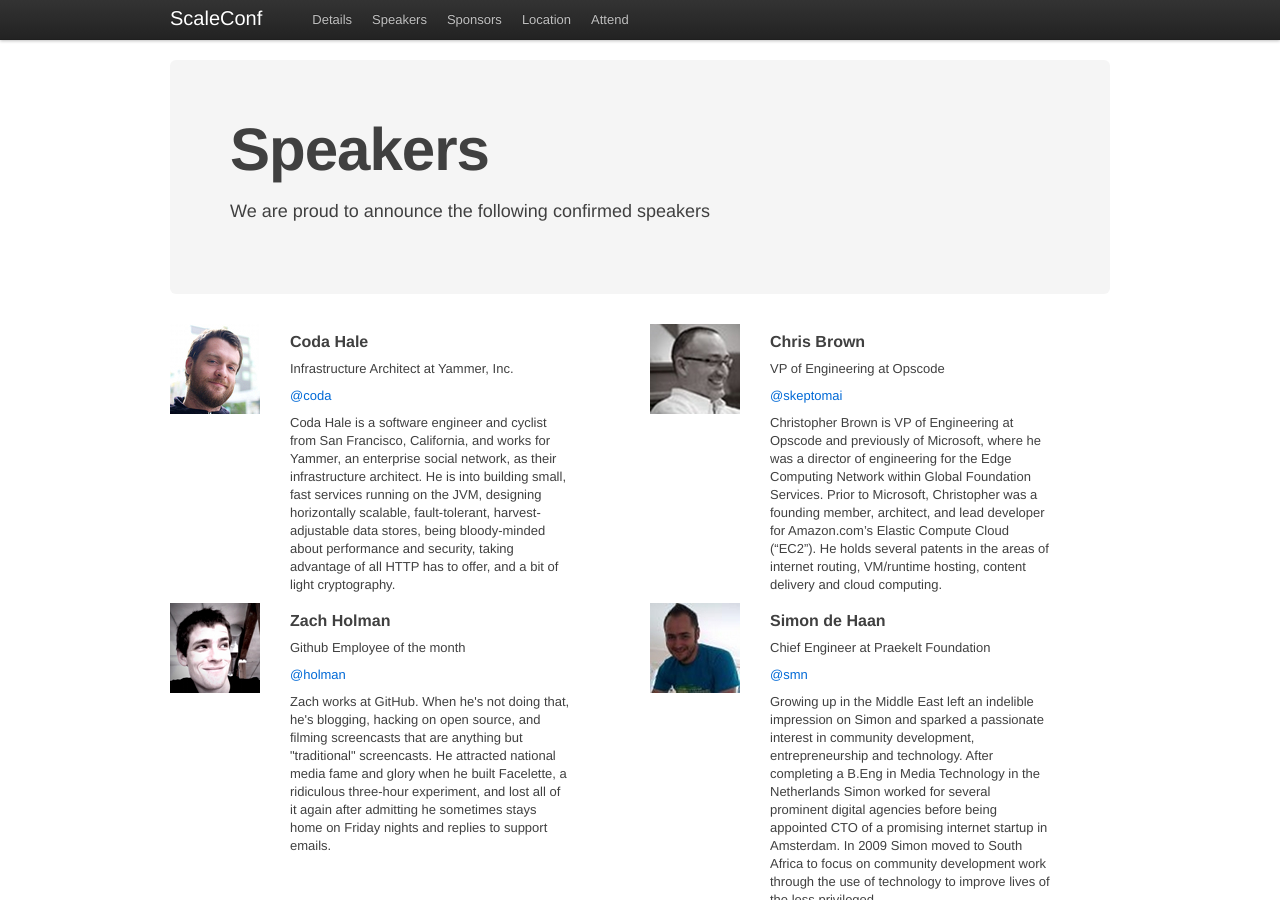
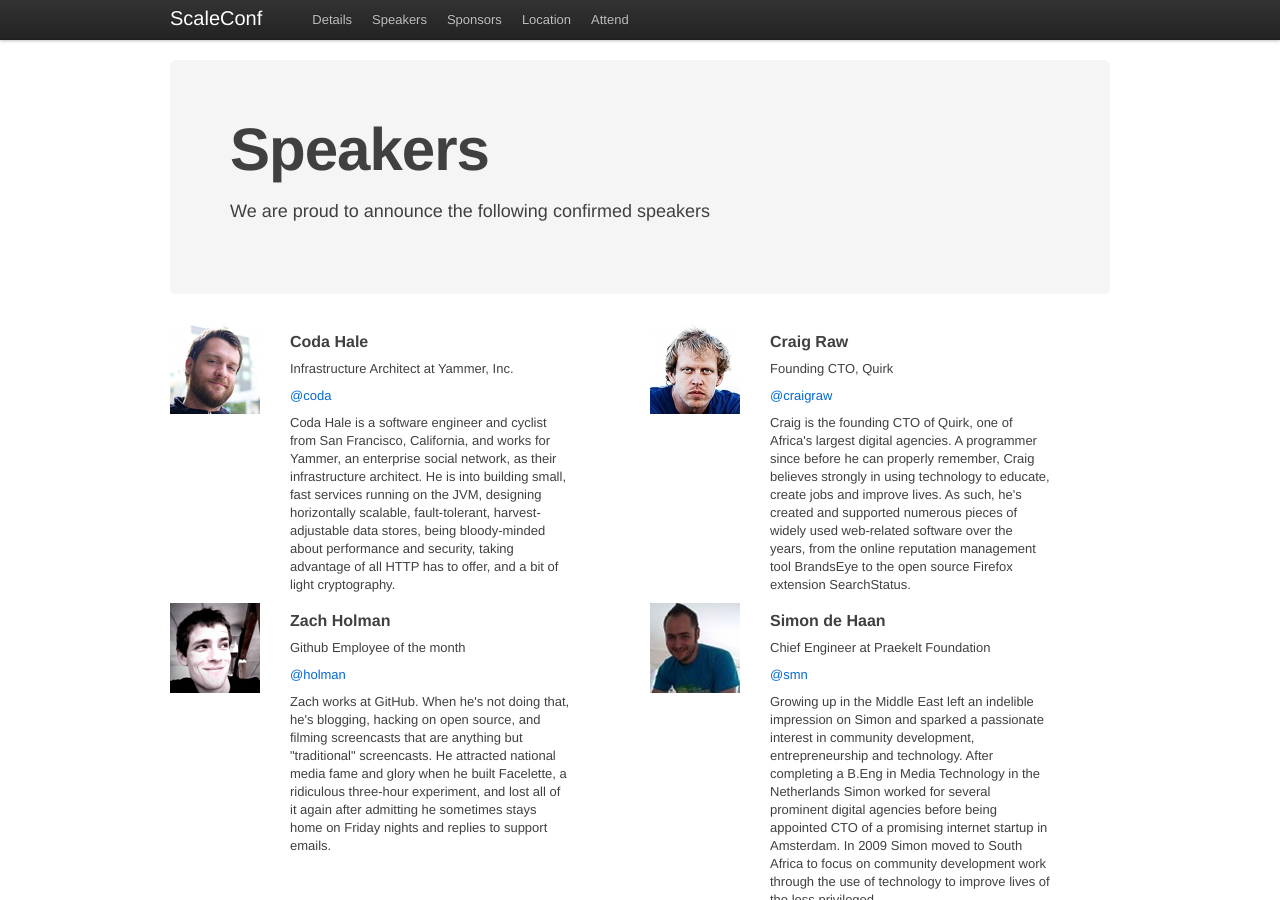
Before and after one commit to scaleconf/scaleconf.github.com, a Jekyll site: the page built from speakers.html, in a window 1280 px wide and 900 px high. Built offline with Jekyll 4.4.1, drawn with Linux system fonts in a browser that asks for light colours; Markdown is read by kramdown in place of the engine named in the settings.

Commit message:
swapped chrisbrown for craigraw

```diff
--- a/speakers.html
+++ b/speakers.html
@@ -34,14 +34,14 @@ meta-description: A list of all the speakers planned for Scaleconf, South Africa
          <div class="span8 speaker">
             <div class="row">
                 <div class="span2">
-                    <img class='speaker' src='images/speakers/chrisbrown.jpg'/>
+                    <img class='speaker' src='images/speakers/craigraw.jpg'/>
                 </div>
                 <div class="span5">
-                    <h4>Chris Brown</h4>
-                    <p>VP of Engineering at Opscode</p>
-                    <p><a href='http://twitter.com/#!/Skeptomai'>@skeptomai</a></p>
+                    <h4>Craig Raw</h4>
+                    <p>Founding CTO, Quirk</p>
+                    <p><a href='http://twitter.com/#!/craigraw'>@craigraw</a></p>
                     <p>
-                    Christopher Brown is VP of Engineering at Opscode and previously of Microsoft, where he was a director of engineering for the Edge Computing Network within Global Foundation Services. Prior to Microsoft, Christopher was a founding member, architect, and lead developer for Amazon.com’s Elastic Compute Cloud (“EC2”). He holds several patents in the areas of internet routing, VM/runtime hosting, content delivery and cloud computing.
+                    Craig is the founding CTO of Quirk, one of Africa's largest digital agencies. A programmer since before he can properly remember, Craig believes strongly in using technology to educate, create jobs and improve lives. As such, he's created and supported numerous pieces of widely used web-related software over the years, from the online reputation management tool BrandsEye to the open source Firefox extension SearchStatus.
                     </p>
                 </div>
             </div>
```
Also changed, not shown: images/speakers/craigraw.jpg (added).
